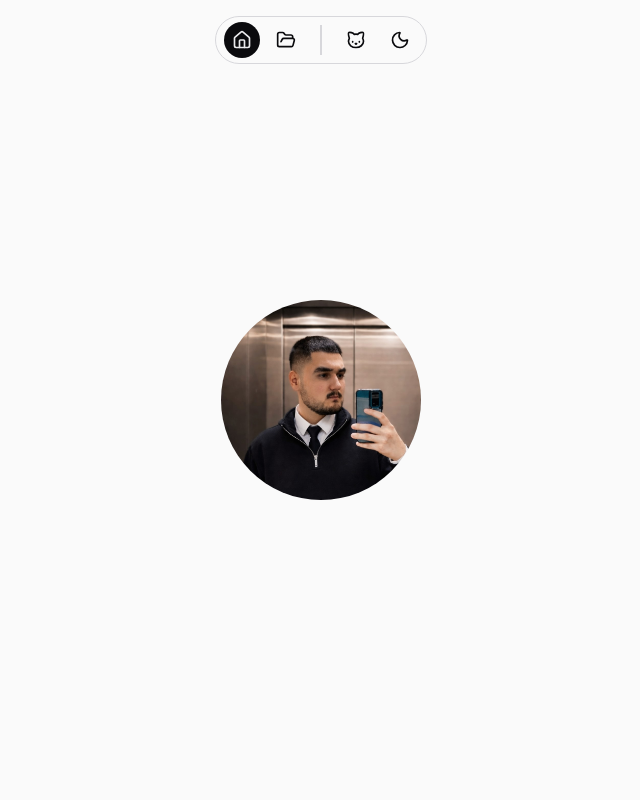
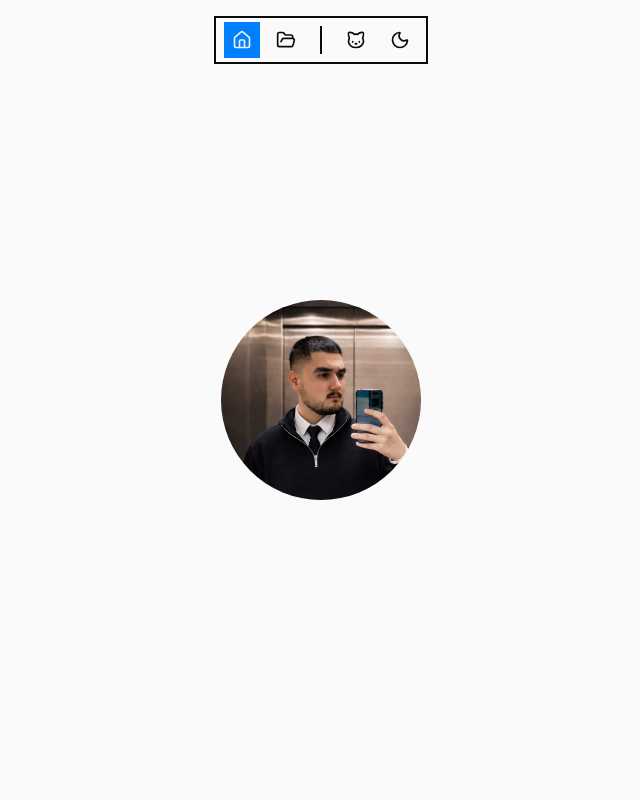
Before and after one commit to awmirosen/portfolio, a Next.js app: page / in a window 1280 px wide. Shown: the top 800 px of the page, without its empty margins (319-959 px from the left). Built offline with nearby package versions, Linux system fonts and the light colour scheme.

Commit message:
transform ui style to minimal brutalism

```diff
--- a/package.json
+++ b/package.json
@@ -9,9 +9,7 @@
     "lint": "eslint"
   },
   "dependencies": {
-    "lenis": "^1.3.25",
     "lucide-react": "^1.22.0",
-    "motion": "^12.42.0",
     "next": "16.2.9",
     "next-themes": "^0.4.6",
     "react": "19.2.4",
--- a/src/components/home/hero/hero.tsx
+++ b/src/components/home/hero/hero.tsx
@@ -8,6 +8,9 @@ const Hero = () => {
         <div className="flex w-full min-h-screen items-center justify-center">
           <Picture />
         </div>
+         <div className="flex w-full min-h-screen items-center justify-center">
+          <Picture />
+        </div>
       </Container>
     </section>
   );
--- a/src/components/layout/dock/dock.tsx
+++ b/src/components/layout/dock/dock.tsx
@@ -1,7 +1,7 @@
 import List from "./list";
 const Dock = () => {
   return (
-    <div className="fixed top-4 left-1/2 -translate-x-1/2 h-12 p-2 border border-border rounded-full bg-background z-50">
+    <div className="fixed top-4 left-1/2 -translate-x-1/2 h-12 p-2 border-2 bg-background z-50">
       <List />
     </div>
   );
--- a/src/components/layout/dock/item.tsx
+++ b/src/components/layout/dock/item.tsx
@@ -8,7 +8,7 @@ const DockItem = ({ href, icon: Icon, external = false }: DockDataType) => {
   return (
     <Link
       href={href}
-      className={`flex p-2 rounded-full transition-all duration-400 hover:bg-border ${path === href && "bg-primary text-secondary hover:bg-primary"}`}
+      className={`flex p-2 hover:bg-primary/20 hover:scale-105 ${path === href && "bg-primary text-secondary hover:bg-primary!"}`}
       target={external ? "_blank" : undefined}
     >
       {<Icon size={20} />}
--- a/src/components/layout/dock/theme-toggle.tsx
+++ b/src/components/layout/dock/theme-toggle.tsx
@@ -8,7 +8,7 @@ export const ThemeToggleButton = () => {
 
   return (
     <button
-      className="p-2 rounded-full cursor-pointer transition-all duration-300 hover:bg-border"
+      className="p-2 cursor-pointer hover:bg-primary/20 hover:scale-105"
       onClick={() => setTheme(theme === "dark" ? "light" : "dark")}
     >
       {theme === "dark" ? <SunDim size={20} /> : <Moon size={20} />}
--- a/src/providers/index.tsx
+++ b/src/providers/index.tsx
@@ -3,14 +3,9 @@
 import type { PropsWithChildren } from "react";
 
 import { ThemeProvider } from "./theme-provider";
-import { LenisProvider } from "./lenis-provider";
 
 const Providers = ({ children }: PropsWithChildren) => {
-  return (
-    <ThemeProvider>
-      <LenisProvider>{children}</LenisProvider>
-    </ThemeProvider>
-  );
+  return <ThemeProvider>{children}</ThemeProvider>;
 };
 
 export default Providers;
--- a/src/providers/lenis-provider.tsx
+++ /dev/null
@@ -1,28 +0,0 @@
-"use client";
-import { PropsWithChildren, useEffect } from "react";
-import Lenis from "lenis";
-
-export const LenisProvider = ({ children }: PropsWithChildren) => {
-  useEffect(() => {
-    const lenis = new Lenis({
-      duration: 1.2,
-      smoothWheel: true,
-      wheelMultiplier: 1,
-      touchMultiplier: 1.5,
-
-    });
-
-    function raf(time: number) {
-      lenis.raf(time);
-
-      requestAnimationFrame(raf);
-    }
-    requestAnimationFrame(raf);
-
-    return () => {
-      lenis.destroy();
-    };
-  }, []);
-
-  return children;
-};
--- a/src/styles/globals.css
+++ b/src/styles/globals.css
@@ -7,50 +7,76 @@
 
   --card: oklch(1 0 0);
 
-  --primary: oklch(0.145 0.006 285);
+  --primary: oklch(61.31% 0.21205 256.347);
 
-  --secondary: oklch(0.94 0.003 285);
+  --secondary: oklch(0.95 0.004 285);
 
-  --muted: oklch(0.6 0.015 285);
+  --muted: oklch(0.58 0.015 285);
 
-  --border: oklch(0.88 0.005 285);
+  --border: oklch(0.145 0.006 285);
 
-  --accent: oklch(0.91 0.006 285);
-  --accent-foreground: oklch(0.145 0.006 285);
+  --accent: oklch(0.94 0.01 258);
+  --accent-foreground: var(--foreground);
+
+  --shadow-color: #000;
+
+  --shadow-sm: 3px 3px 0 var(--shadow-color);
+  --shadow-md: 5px 5px 0 var(--shadow-color);
+  --shadow-lg: 8px 8px 0 var(--shadow-color);
 }
 
 .dark {
   --background: oklch(0.14 0.006 285);
 
-  --foreground: oklch(0.98 0 0);
+  --foreground: oklch(0.985 0 0);
 
   --card: oklch(0.18 0.008 285);
 
-  --primary: oklch(0.98 0 0);
+  --primary: oklch(0.72 0.22 258);
 
-  --secondary: oklch(0.25 0.008 285);
+  --secondary: oklch(0.24 0.01 285);
 
-  --muted: oklch(0.72 0.015 285);
+  --muted: oklch(0.73 0.015 285);
 
-  --border: oklch(0.3 0.008 285);
+  --border: oklch(0.985 0 0);
 
-  --accent: oklch(0.34 0.01 285);
-  --accent-foreground: oklch(0.98 0 0);
+  --accent: oklch(0.26 0.01 258);
+  --accent-foreground: var(--foreground);
+
+  --shadow-color: oklch(0.42 0.16 258);
+
+  --shadow-sm: 3px 3px 0 var(--shadow-color);
+  --shadow-md: 5px 5px 0 var(--shadow-color);
+  --shadow-lg: 8px 8px 0 var(--shadow-color);
 }
 
 @theme inline {
   --color-background: var(--background);
   --color-foreground: var(--foreground);
+
   --color-card: var(--card);
+
   --color-primary: var(--primary);
+
   --color-secondary: var(--secondary);
+
   --color-muted: var(--muted);
+
   --color-border: var(--border);
+
   --color-accent: var(--accent);
   --color-accent-foreground: var(--accent-foreground);
+
+  --shadow-sm: var(--shadow-sm);
+  --shadow-md: var(--shadow-md);
+  --shadow-lg: var(--shadow-lg);
 }
 
 @layer base {
+  * {
+    border-color: var(--border);
+  }
+
   body {
     background: var(--background);
     color: var(--foreground);
```
Also changed, not shown: 1 other file (tests, documents, lock files or other folders).
